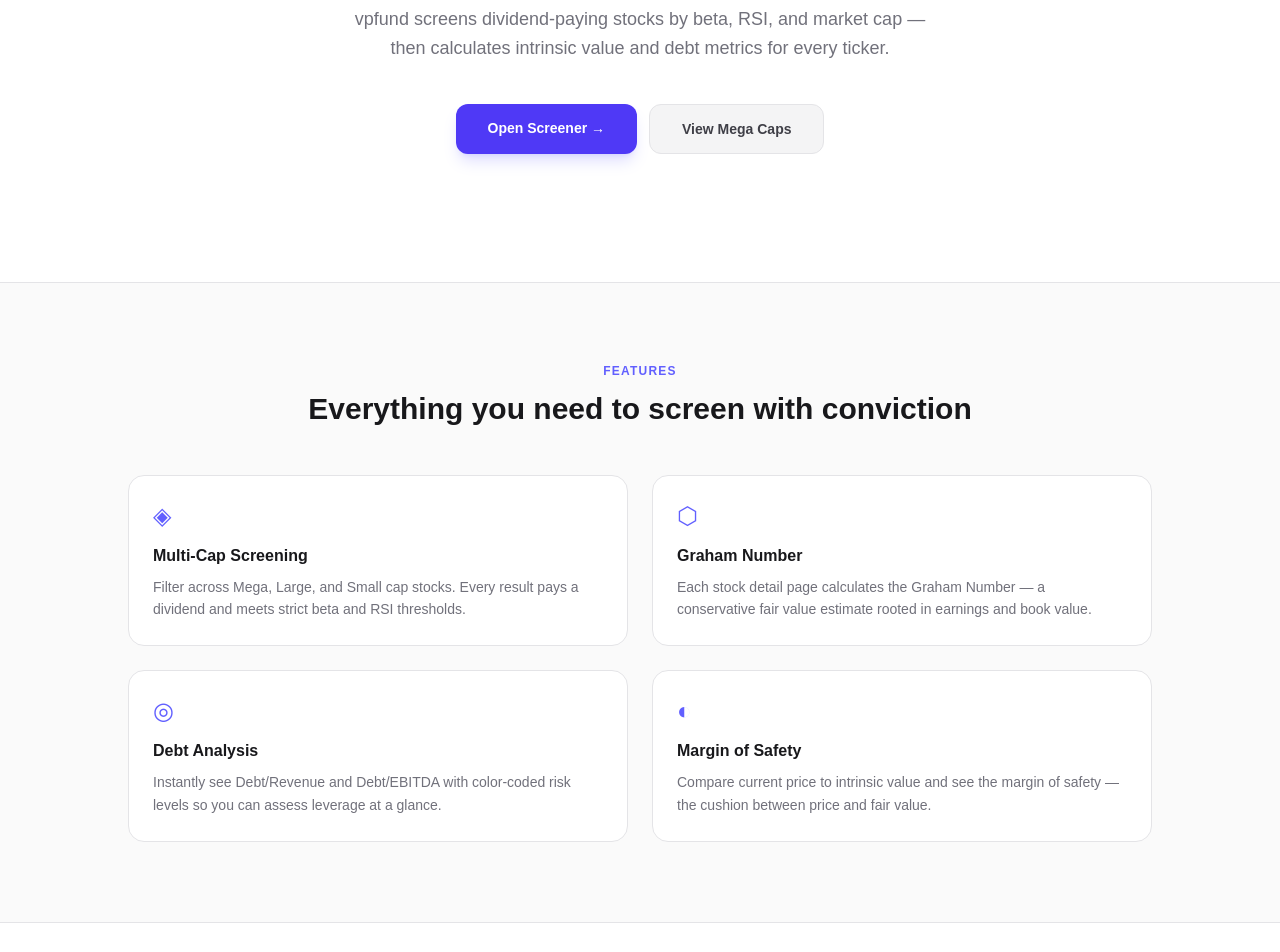
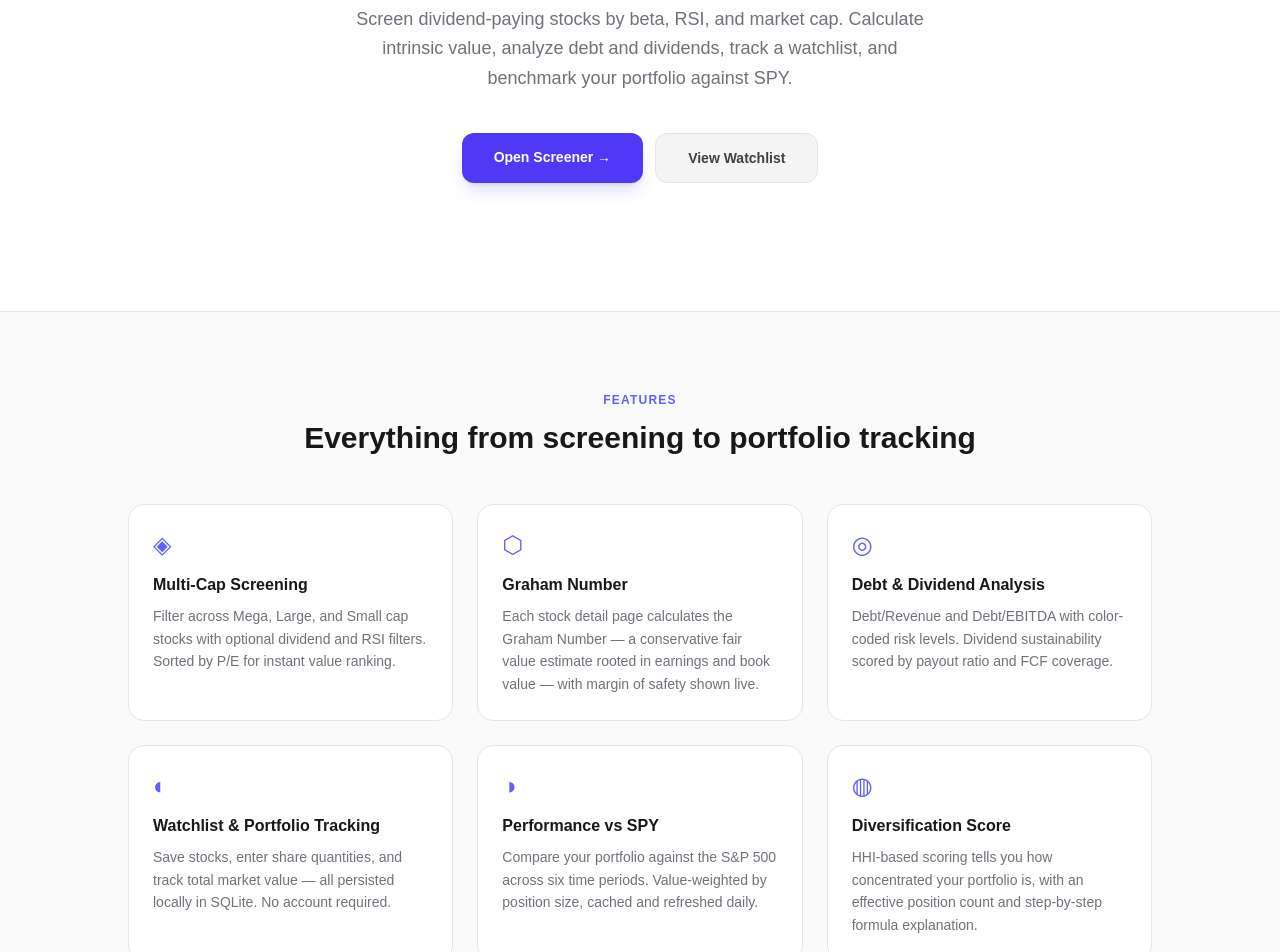
Before and after one commit to jayvelasco1990/symbolscrape, a Next.js app: page / in a window 1280 px wide. Shown: the part 380-1332 px from the top of the page. Built offline with nearby package versions, Linux system fonts and the light colour scheme.

Commit message:
update readme and marketing page (#8)

```diff
--- a/app/page.tsx
+++ b/app/page.tsx
@@ -4,29 +4,39 @@
   {
     icon: "◈",
     title: "Multi-Cap Screening",
-    body: "Filter across Mega, Large, and Small cap stocks. Every result pays a dividend and meets strict beta and RSI thresholds.",
+    body: "Filter across Mega, Large, and Small cap stocks with optional dividend and RSI filters. Sorted by P/E for instant value ranking.",
   },
   {
     icon: "⬡",
     title: "Graham Number",
-    body: "Each stock detail page calculates the Graham Number — a conservative fair value estimate rooted in earnings and book value.",
+    body: "Each stock detail page calculates the Graham Number — a conservative fair value estimate rooted in earnings and book value — with margin of safety shown live.",
   },
   {
     icon: "◎",
-    title: "Debt Analysis",
-    body: "Instantly see Debt/Revenue and Debt/EBITDA with color-coded risk levels so you can assess leverage at a glance.",
+    title: "Debt & Dividend Analysis",
+    body: "Debt/Revenue and Debt/EBITDA with color-coded risk levels. Dividend sustainability scored by payout ratio and FCF coverage.",
   },
   {
     icon: "◐",
-    title: "Margin of Safety",
-    body: "Compare current price to intrinsic value and see the margin of safety — the cushion between price and fair value.",
+    title: "Watchlist & Portfolio Tracking",
+    body: "Save stocks, enter share quantities, and track total market value — all persisted locally in SQLite. No account required.",
+  },
+  {
+    icon: "◑",
+    title: "Performance vs SPY",
+    body: "Compare your portfolio against the S&P 500 across six time periods. Value-weighted by position size, cached and refreshed daily.",
+  },
+  {
+    icon: "◍",
+    title: "Diversification Score",
+    body: "HHI-based scoring tells you how concentrated your portfolio is, with an effective position count and step-by-step formula explanation.",
   },
 ];
 
 const HOW_IT_WORKS = [
-  { step: "01", title: "Browse the screener", body: "Pick a market cap tier and scan dividend-paying stocks filtered by beta and RSI." },
-  { step: "02", title: "Open a stock", body: "Click any ticker to pull financials, intrinsic value, and debt metrics in seconds." },
-  { step: "03", title: "Assess the value", body: "Use the Graham Number and margin of safety to decide if the price makes sense." },
+  { step: "01", title: "Screen the market", body: "Pick a cap tier, toggle dividend and RSI filters, and scan pre-filtered value candidates sorted by P/E." },
+  { step: "02", title: "Research a stock", body: "Click any ticker to see the Graham Number, margin of safety, debt ratios, dividend sustainability, and financials." },
+  { step: "03", title: "Build your watchlist", body: "Add stocks with one click. Enter quantities to track position value, compare performance vs SPY, and measure diversification." },
 ];
 
 export default function LandingPage() {
@@ -45,7 +55,7 @@
             <span className="text-indigo-600 dark:text-indigo-400">Before the market does.</span>
           </h1>
           <p className="mt-6 text-lg text-zinc-500 dark:text-zinc-400 max-w-xl mx-auto leading-relaxed">
-            vpfund screens dividend-paying stocks by beta, RSI, and market cap — then calculates intrinsic value and debt metrics for every ticker.
+            Screen dividend-paying stocks by beta, RSI, and market cap. Calculate intrinsic value, analyze debt and dividends, track a watchlist, and benchmark your portfolio against SPY.
           </p>
           <div className="mt-10 flex flex-col sm:flex-row gap-3 justify-center">
             <Link
@@ -55,10 +65,10 @@
               Open Screener →
             </Link>
             <Link
-              href="/screener"
+              href="/watchlist"
               className="px-8 py-3.5 rounded-xl bg-zinc-100 dark:bg-zinc-900 hover:bg-zinc-200 dark:hover:bg-zinc-800 text-zinc-700 dark:text-zinc-300 text-sm font-semibold transition-all border border-zinc-200 dark:border-zinc-700"
             >
-              View Mega Caps
+              View Watchlist
             </Link>
           </div>
         </div>
@@ -69,9 +79,9 @@
         <div className="max-w-5xl mx-auto">
           <p className="text-xs font-semibold tracking-widest text-indigo-500 uppercase text-center mb-3">Features</p>
           <h2 className="text-3xl font-bold text-zinc-900 dark:text-zinc-50 text-center mb-12">
-            Everything you need to screen with conviction
+            Everything from screening to portfolio tracking
           </h2>
-          <div className="grid grid-cols-1 sm:grid-cols-2 gap-6">
+          <div className="grid grid-cols-1 sm:grid-cols-2 lg:grid-cols-3 gap-6">
             {FEATURES.map((f) => (
               <div
                 key={f.title}
@@ -91,7 +101,7 @@
         <div className="max-w-4xl mx-auto">
           <p className="text-xs font-semibold tracking-widest text-indigo-500 uppercase text-center mb-3">How It Works</p>
           <h2 className="text-3xl font-bold text-zinc-900 dark:text-zinc-50 text-center mb-12">
-            Three steps to a better pick
+            From screener to watchlist in three steps
           </h2>
           <div className="grid grid-cols-1 sm:grid-cols-3 gap-8">
             {HOW_IT_WORKS.map((item) => (
@@ -110,7 +120,7 @@
         <div className="max-w-2xl mx-auto text-center">
           <h2 className="text-3xl font-bold text-white mb-4">Ready to find value?</h2>
           <p className="text-indigo-200 text-sm mb-8 leading-relaxed">
-            Start with the screener and click any ticker to see its Graham Number, margin of safety, and debt metrics.
+            Screen stocks, research fundamentals, build a watchlist, and track how your portfolio stacks up against the S&P 500.
           </p>
           <Link
             href="/screener"
--- a/package.json
+++ b/package.json
@@ -29,6 +29,7 @@
     "@types/react-dom": "^19",
     "eslint": "^9",
     "eslint-config-next": "16.1.6",
+    "puppeteer": "^24.39.1",
     "tailwindcss": "^4",
     "typescript": "^5"
   }
--- /dev/null
+++ b/scripts/screenshots.mjs
@@ -0,0 +1,65 @@
+import puppeteer from "puppeteer";
+import path from "path";
+import { fileURLToPath } from "url";
+
+const __dirname = path.dirname(fileURLToPath(import.meta.url));
+const OUT = path.join(__dirname, "../docs/screenshots");
+const BASE = "http://localhost:3000";
+const W = 1440;
+
+const browser = await puppeteer.launch({
+  headless: "new",
+  executablePath: "/Applications/Google Chrome.app/Contents/MacOS/Google Chrome",
+  args: ["--no-sandbox", "--disable-setuid-sandbox"],
+});
+
+async function shot(name, url, { waitFor, scrollY, clip } = {}) {
+  const page = await browser.newPage();
+  await page.setViewport({ width: W, height: 900, deviceScaleFactor: 2 });
+  await page.goto(`${BASE}${url}`, { waitUntil: "networkidle2", timeout: 30000 });
+  if (waitFor) await page.waitForSelector(waitFor, { timeout: 15000 }).catch(() => {});
+  if (scrollY) await page.evaluate((y) => window.scrollTo(0, y), scrollY);
+  await new Promise(r => setTimeout(r, 800));
+  const opts = { path: `${OUT}/${name}.png` };
+  if (clip) opts.clip = clip;
+  await page.screenshot(opts);
+  console.log(`✓ ${name}`);
+  await page.close();
+}
+
+// Landing
+await shot("landing", "/");
+
+// Screener
+await shot("screener", "/screener?tab=megacap", { waitFor: "table" });
+
+// Stock detail — use AAPL, wait for data to load
+await shot("stock-detail", "/stocks/AAPL?price=200", {
+  waitFor: ".text-4xl",
+  scrollY: 0,
+});
+
+// Intrinsic value section of stock detail (scrolled down)
+await shot("intrinsic-value", "/stocks/AAPL?price=200", {
+  waitFor: ".text-4xl",
+  scrollY: 300,
+  clip: { x: 0, y: 250, width: W * 2, height: 700 },
+});
+
+// Debt metrics section
+await shot("debt-metrics", "/stocks/AAPL?price=200", {
+  waitFor: ".text-4xl",
+  scrollY: 700,
+  clip: { x: 0, y: 650, width: W * 2, height: 600 },
+});
+
+// Watchlist page
+await shot("watchlist", "/watchlist", { waitFor: "table, .text-zinc-400" });
+
+// Performance breakdown
+await shot("performance-breakdown", "/watchlist/performance", {
+  waitFor: "table, .text-zinc-400",
+});
+
+await browser.close();
+console.log("\nAll screenshots saved to docs/screenshots/");
```
Also changed, not shown: 9 other files (tests, documents, lock files or other folders).
